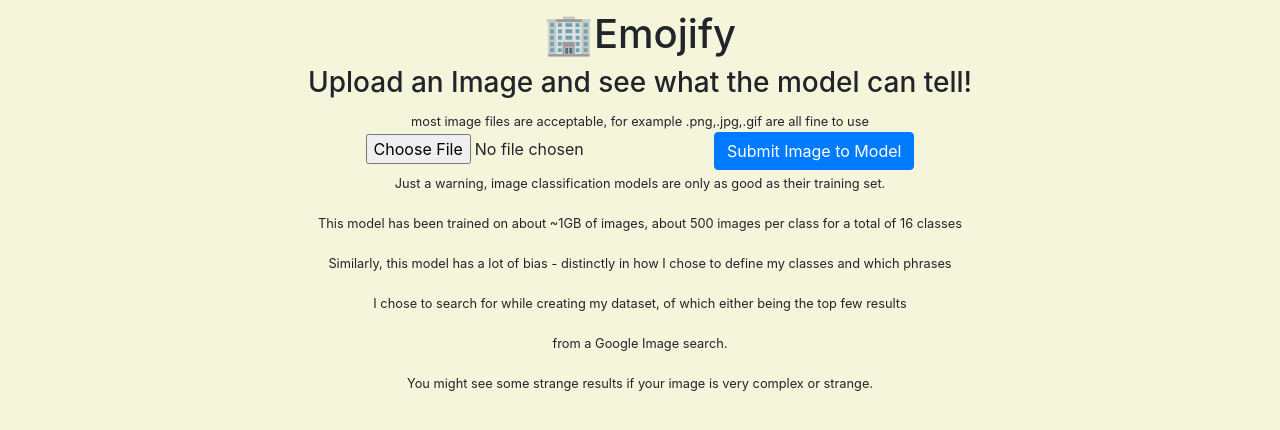
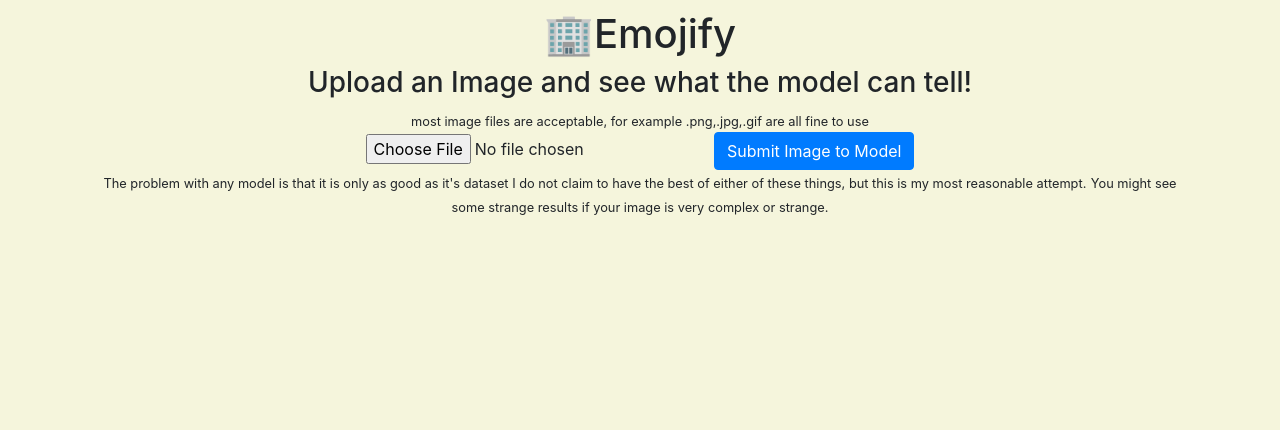
Before and after one commit to ChampokDas/Emojify, a Flask app: page / in a window 1280 px wide. Shown: the top 430 px of the page. Run offline with Flask 2, Linux system fonts and the light colour scheme; some libraries are stand-ins or nearby versions.

Commit message:
Update index.html

```diff
--- a/template/index.html
+++ b/template/index.html
@@ -16,12 +16,8 @@
             <input type="submit" class="btn btn-primary"value="Submit Image to Model">
         </form>
         <div class="container text-center">
-            <p><small>Just a warning, image classification models are only as good as their training set.</small></p>
-            <p><small>This model has been trained on about ~1GB of images, about 500 images per class for a total of 16 classes</small></p>
-            <p><small>Similarly, this model has a lot of bias - distinctly in how I chose to define my classes and which phrases</small></p>
-            <p><small>I chose to search for while creating my dataset, of which either being the top few results</small></p>
-            <p><small>from a Google Image search.</small></p>
-
+            <small>The problem with any model is that it is only as good as it's dataset </small>
+            <small>I do not claim to have the best of either of these things, but this is my most reasonable attempt.</small>
             <small>You might see some strange results if your image is very complex or strange.</small>
         </div>
     </div>
```
